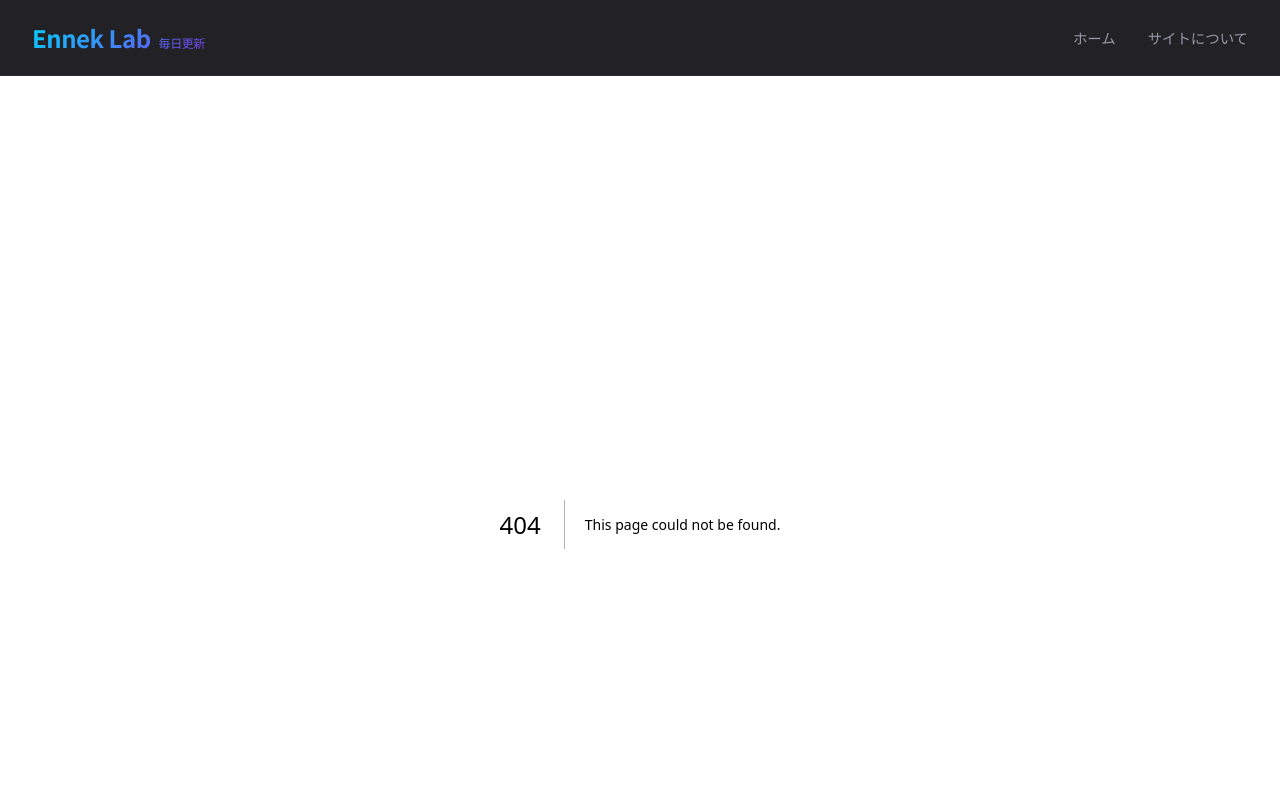
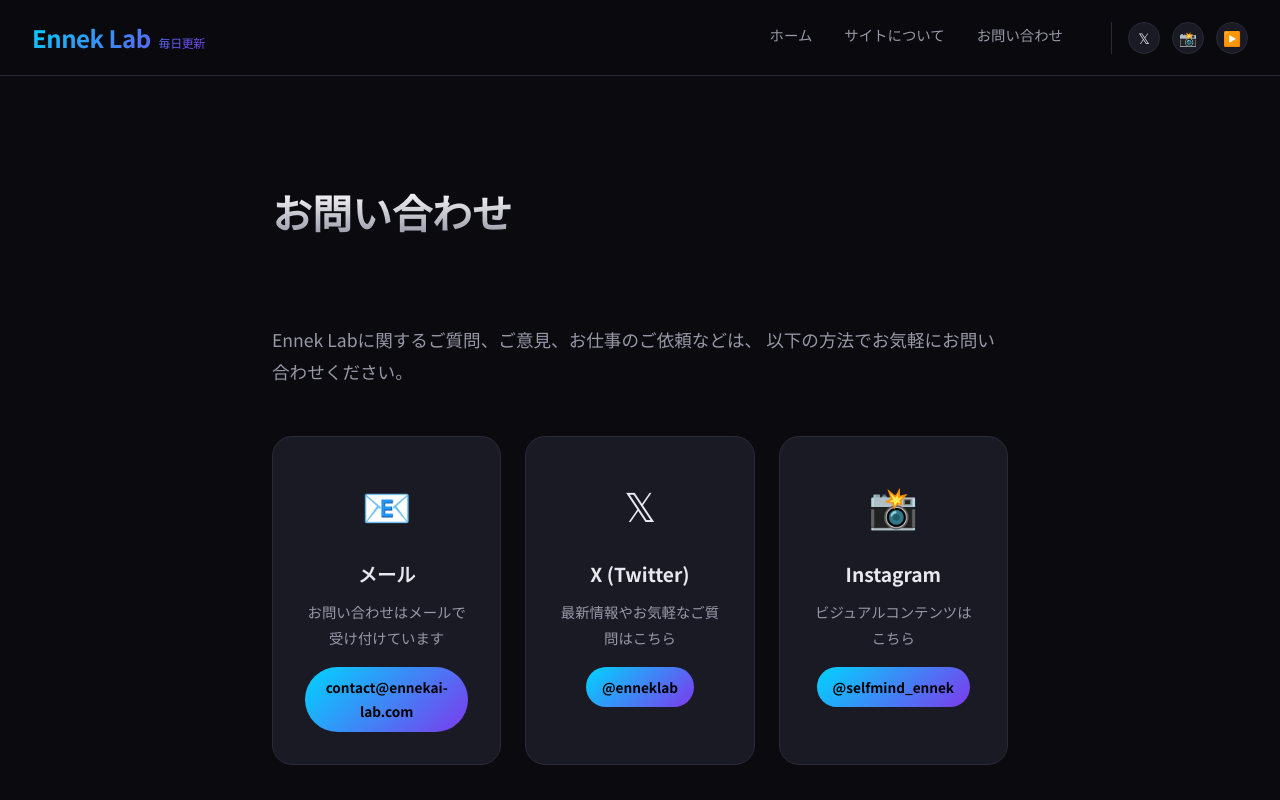
Before and after one commit to KeijiSuetsugu/ennek-lab, a Next.js app: page /contact in a window 1280 px wide. Before the commit this address had no page. Shown: the top 800 px of the page. Built offline with nearby package versions, Linux system fonts and the light colour scheme.

Commit message:
✨ Add contact page, SNS links, and improve article generation for younger readers

```diff
--- /dev/null
+++ b/app/contact/page.tsx
@@ -0,0 +1,155 @@
+import type { Metadata } from 'next'
+
+export const metadata: Metadata = {
+  title: 'お問い合わせ | Ennek Lab',
+  description: 'Ennek Labへのお問い合わせはこちらから。',
+}
+
+export default function ContactPage() {
+  return (
+    <div className="contact-page">
+      <section className="hero" style={{ textAlign: 'left', padding: '2rem 0' }}>
+        <h1 className="hero-title" style={{ fontSize: '2.5rem' }}>
+          お問い合わせ
+        </h1>
+      </section>
+
+      <div className="contact-content">
+        <div className="contact-intro">
+          <p>
+            Ennek Labに関するご質問、ご意見、お仕事のご依頼などは、
+            以下の方法でお気軽にお問い合わせください。
+          </p>
+        </div>
+
+        <div className="contact-methods">
+          <div className="contact-card">
+            <div className="contact-icon">📧</div>
+            <h3>メール</h3>
+            <p>お問い合わせはメールで受け付けています</p>
+            <a href="mailto:contact@ennekai-lab.com" className="contact-link">
+              contact@ennekai-lab.com
+            </a>
+          </div>
+
+          <div className="contact-card">
+            <div className="contact-icon">𝕏</div>
+            <h3>X (Twitter)</h3>
+            <p>最新情報やお気軽なご質問はこちら</p>
+            <a href="https://x.com/enneklab" target="_blank" rel="noopener noreferrer" className="contact-link">
+              @enneklab
+            </a>
+          </div>
+
+          <div className="contact-card">
+            <div className="contact-icon">📸</div>
+            <h3>Instagram</h3>
+            <p>ビジュアルコンテンツはこちら</p>
+            <a href="https://www.instagram.com/selfmind_ennek/" target="_blank" rel="noopener noreferrer" className="contact-link">
+              @selfmind_ennek
+            </a>
+          </div>
+        </div>
+
+        <div className="contact-note">
+          <h3>📝 お問い合わせの際のお願い</h3>
+          <ul>
+            <li>お返事には数日いただく場合がございます</li>
+            <li>記事の内容に関するご質問も歓迎です</li>
+            <li>AI技術に関するご相談もお気軽にどうぞ</li>
+          </ul>
+        </div>
+      </div>
+
+      <style jsx>{`
+        .contact-page {
+          max-width: 800px;
+          margin: 0 auto;
+          padding: 2rem;
+        }
+        .contact-content {
+          margin-top: 2rem;
+        }
+        .contact-intro {
+          font-size: 1.1rem;
+          color: var(--text-secondary);
+          margin-bottom: 3rem;
+          line-height: 1.8;
+        }
+        .contact-methods {
+          display: grid;
+          grid-template-columns: repeat(auto-fit, minmax(220px, 1fr));
+          gap: 1.5rem;
+          margin-bottom: 3rem;
+        }
+        .contact-card {
+          background: var(--bg-card);
+          border: 1px solid var(--border-color);
+          border-radius: var(--radius-lg);
+          padding: 2rem;
+          text-align: center;
+          transition: all 0.3s ease;
+        }
+        .contact-card:hover {
+          transform: translateY(-4px);
+          box-shadow: var(--shadow-hover);
+          border-color: var(--accent-primary);
+        }
+        .contact-icon {
+          font-size: 2.5rem;
+          margin-bottom: 1rem;
+        }
+        .contact-card h3 {
+          font-size: 1.2rem;
+          margin-bottom: 0.5rem;
+          color: var(--text-primary);
+        }
+        .contact-card p {
+          font-size: 0.9rem;
+          color: var(--text-secondary);
+          margin-bottom: 1rem;
+        }
+        .contact-link {
+          display: inline-block;
+          padding: 0.5rem 1rem;
+          background: var(--accent-gradient);
+          color: #000;
+          border-radius: 50px;
+          font-weight: 600;
+          font-size: 0.85rem;
+          transition: transform 0.2s;
+        }
+        .contact-link:hover {
+          transform: scale(1.05);
+        }
+        .contact-note {
+          background: var(--bg-secondary);
+          border: 1px solid var(--border-color);
+          border-radius: var(--radius-lg);
+          padding: 2rem;
+        }
+        .contact-note h3 {
+          font-size: 1.1rem;
+          margin-bottom: 1rem;
+          color: var(--accent-primary);
+        }
+        .contact-note ul {
+          list-style: none;
+          padding: 0;
+        }
+        .contact-note li {
+          padding: 0.5rem 0;
+          color: var(--text-secondary);
+          padding-left: 1.5rem;
+          position: relative;
+        }
+        .contact-note li::before {
+          content: '✓';
+          position: absolute;
+          left: 0;
+          color: var(--accent-primary);
+        }
+      `}</style>
+    </div>
+  )
+}
--- a/app/globals.css
+++ b/app/globals.css
@@ -163,6 +163,33 @@
 
 .nav-link:hover::after {
   width: 100%;
+}
+
+.nav-social {
+  display: flex;
+  gap: 0.75rem;
+  margin-left: 1rem;
+  padding-left: 1rem;
+  border-left: 1px solid var(--border-color);
+}
+
+.social-link {
+  display: flex;
+  align-items: center;
+  justify-content: center;
+  width: 32px;
+  height: 32px;
+  background: var(--bg-card);
+  border: 1px solid var(--border-color);
+  border-radius: 50%;
+  font-size: 0.9rem;
+  transition: all 0.3s ease;
+}
+
+.social-link:hover {
+  background: var(--accent-primary);
+  border-color: var(--accent-primary);
+  transform: translateY(-2px);
 }
 
 /* メインコンテンツ */
--- a/app/layout.tsx
+++ b/app/layout.tsx
@@ -32,6 +32,18 @@
             <nav className="nav">
               <Link href="/" className="nav-link">ホーム</Link>
               <Link href="/about" className="nav-link">サイトについて</Link>
+              <Link href="/contact" className="nav-link">お問い合わせ</Link>
+              <div className="nav-social">
+                <a href="https://x.com/enneklab" target="_blank" rel="noopener noreferrer" className="social-link" aria-label="X (Twitter)">
+                  𝕏
+                </a>
+                <a href="https://www.instagram.com/selfmind_ennek/" target="_blank" rel="noopener noreferrer" className="social-link" aria-label="Instagram">
+                  📸
+                </a>
+                <a href="https://www.youtube.com/channel/UC67sznX4BXhsI-mmaYKCS8A" target="_blank" rel="noopener noreferrer" className="social-link" aria-label="YouTube">
+                  ▶️
+                </a>
+              </div>
             </nav>
           </div>
         </header>
```
Also changed, not shown: scripts/generate-article.ts (+21 -13 lines).
